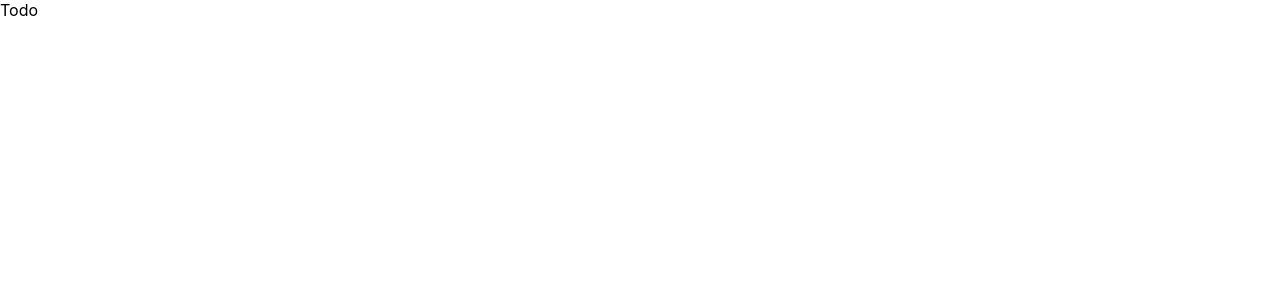
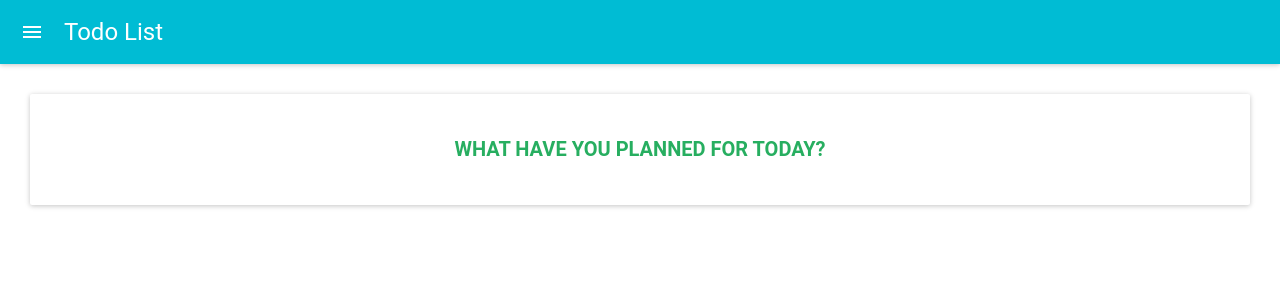
Before and after one commit to KrystianKaminski/todo-list-react-redux, a React (Create React App) app: page / in a window 1280 px wide. Shown: the top 300 px of the page. Built offline with nearby package versions, Linux system fonts and the light colour scheme.

Commit message:
AppBar and header of app created

```diff
--- a/src/Todo/Todo.js
+++ b/src/Todo/Todo.js
@@ -1,7 +1,37 @@
 import React from 'react'
 
-const Todo = () => (
-    <div>Todo</div>
+import AppBar from 'material-ui/AppBar'
+import Paper from 'material-ui/Paper'
+
+const style = {
+    paper: {
+        margin: 30,
+        padding: 30
+    },
+    header: {
+        textAlign: 'center',
+        textTransform: 'uppercase',
+        color: '#27ae60',
+        fontSize: '20px'
+    }
+}
+
+const Todo = (props) => (
+    <div>
+        <AppBar
+            title="Todo List"
+        />
+        <Paper
+            style={style.paper}
+        >
+            <h1
+                style={style.header}
+            >
+                What have you planned for today?
+            </h1>
+
+        </Paper>
+    </div>
 )
 
 export default Todo
```
